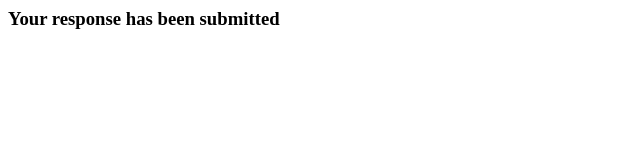
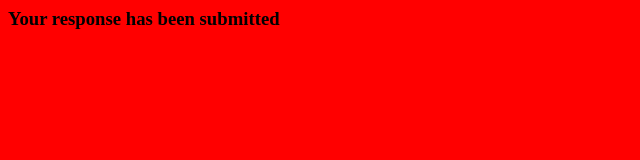
Before and after one commit to 01me01/form, a plain HTML site: page form/index.html in a window 1280 px wide. Shown: the whole page, without its empty margins (0-640 px from the left). Drawn offline with Linux system fonts and the light colour scheme.

Commit message:
Update index.html

```diff
--- a/form/index.html
+++ b/form/index.html
@@ -1,5 +1,8 @@
 <html>
-
+    <head>
+        <link rel="stylesheet" href="style.css">
+        <title>submit</title>
+    </head>
     <body>
         <h3>Your response has been submitted</h3>
     </body>
```
